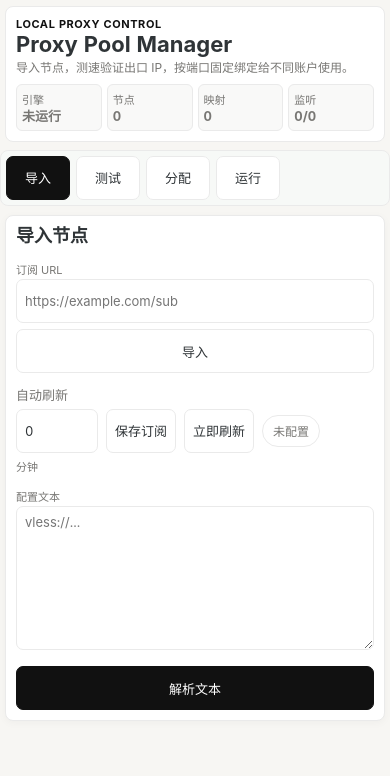
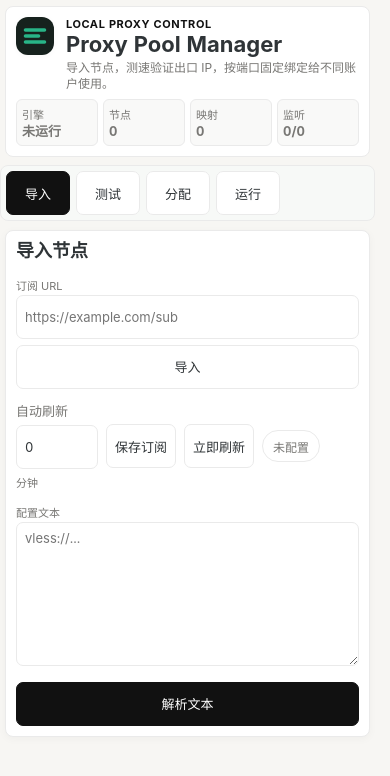
Before and after one commit to XD06/proxy-pool-manager, a FastAPI app: page / in a window 390 px wide. Shown: the top 776 px of the page. Run offline with FastAPI, Linux system fonts and the light colour scheme; data that the repository does not hold is empty.

Commit message:
Refine hero branding and layout polish

```diff
--- a/static/style.css
+++ b/static/style.css
@@ -27,6 +27,11 @@
   box-sizing: border-box;
 }
 
+html {
+  overflow-y: scroll;
+  scrollbar-gutter: stable;
+}
+
 body {
   margin: 0;
   background: var(--bg);
@@ -130,6 +135,28 @@ button.primary:hover {
   box-shadow: none;
 }
 
+.hero-brand {
+  display: flex;
+  align-items: center;
+  gap: 14px;
+  min-width: 0;
+}
+
+.hero-mark {
+  flex: 0 0 auto;
+  width: 42px;
+  height: 42px;
+  border-radius: 12px;
+  overflow: hidden;
+  box-shadow: var(--shadow-soft);
+}
+
+.hero-mark svg {
+  display: block;
+  width: 100%;
+  height: 100%;
+}
+
 .eyebrow {
   margin: 0 0 2px;
   color: var(--accent);
@@ -1201,6 +1228,10 @@ button[data-remove-proxy-admin-port]:hover {
     margin-bottom: 8px;
   }
 
+  .hero-brand {
+    align-items: flex-start;
+  }
+
   .status-grid {
     grid-template-columns: repeat(4, minmax(0, 1fr));
   }
@@ -1322,6 +1353,15 @@ button[data-remove-proxy-admin-port]:hover {
   .hero {
     gap: 8px;
     padding: 10px;
+  }
+
+  .hero-brand {
+    gap: 12px;
+  }
+
+  .hero-mark {
+    width: 38px;
+    height: 38px;
   }
 
   h1 {
--- a/templates/index.html
+++ b/templates/index.html
@@ -11,10 +11,18 @@
 <body>
   <main class="app-shell">
     <header class="hero">
-      <div>
+      <div class="hero-brand">
+        <span class="hero-mark" aria-hidden="true">
+          <svg viewBox="0 0 64 64" role="img" focusable="false">
+            <rect width="64" height="64" rx="14" fill="#16211d"></rect>
+            <path d="M16 22h32M16 32h22M16 42h32" stroke="#28b487" stroke-width="6" stroke-linecap="round"></path>
+          </svg>
+        </span>
+        <div>
         <p class="eyebrow">local proxy control</p>
         <h1>Proxy Pool Manager</h1>
         <p class="summary">导入节点，测速验证出口 IP，按端口固定绑定给不同账户使用。</p>
+        </div>
       </div>
       <div class="status-grid">
         <article>
```
